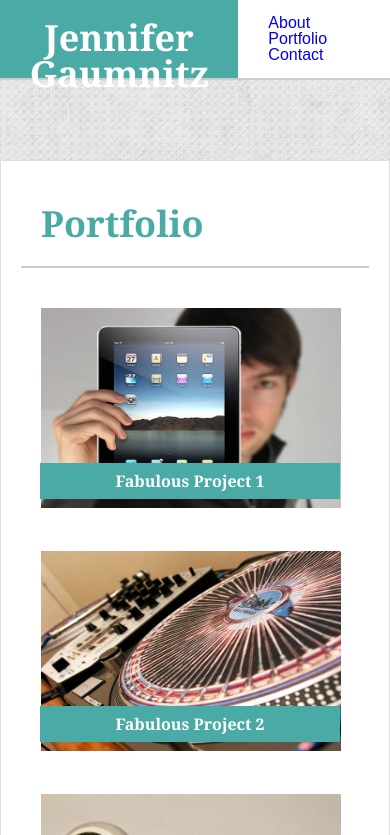
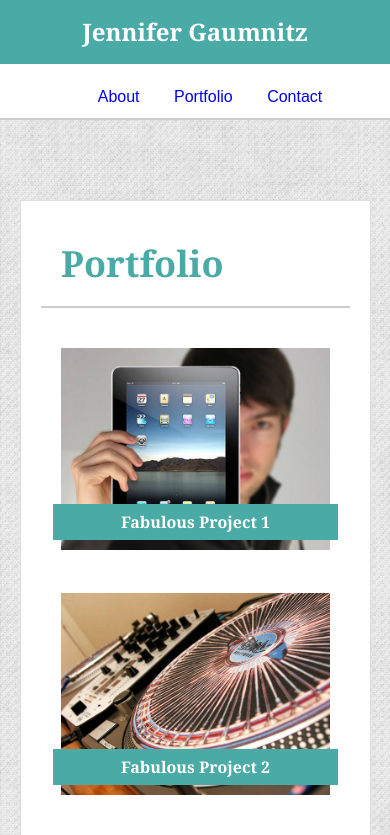
Before and after one commit to JLGaumnitz/Responsive-Portfolio, a plain HTML site: page portfolio.html in a window 390 px wide. Shown: the top 835 px of the page. Drawn offline with Linux system fonts and the light colour scheme.

Commit message:
Added media queries to CSS and validated

```diff
--- a/assets/css/style.css
+++ b/assets/css/style.css
@@ -219,10 +219,118 @@ input[type=text], select, textarea {
 /* Media Queries */  /* @media screen max-widths: 980px, 768px and 640px */
 
 @media screen and (max-width: 980px) {
+  .white-box-on-pattern {
+    width:75%;
+    position: relative;
+    margin-left: 20px;
+  }
+  .myName {
+    margin-left: 10px;
+  }
+  .navLinks {
+    margin-right: 10px;
+  }
 }
 
 @media screen and (max-width: 768px) {
+  .container-in-header {
+    max-width: 768px;
+    height: 100%;
+    margin: 0 auto;
+    display: flex;
+    }
+
+  .white-box-on-pattern {
+    width: 95%;
+    position: relative;
+    margin-right: 20px;
+  }
+  .myName {
+    margin-left: 20px;
+  }
+  .navBar {
+    width: 680px;
+  }
+  .navLinks {
+    margin-right: 0px;
+  }
 }
 
-@media screen and (max-width: 640px) {}
+@media screen and (max-width: 640px) {
+
+/* Header and Navbar repositioned relative to each other*/
+header {
+  position: static;
+  display: block;
+  height: 120px
+  }
+
+.container-in-header {
+  max-width: 100%;
+  height: 100%;
+  margin: 0 auto;
+  display: block;
+  }
+
+.myName {
+  width: 100%;
+  display: block;
+  height: 50%;
+  margin: 0;
+  text-align: center;
+  }
+
+  .myName h1 {
+    font-size: 24px;
+    }
+
+.navBar {
+  display: block;
+  width: 100%;
+  }
+
+.navBar a {
+  margin-top: 30px;
+  text-decoration: none;
 }
+
+.navLinks {
+  display: block;
+  text-align: center;
+  padding-top: 25px;
+}
+
+.white-box-on-pattern {
+  width: 90%;
+  position: relative;
+}
+#bio-image {
+  width:100%;
+  height: 100%;
+  margin-bottom: 20px;
+}
+.portfolio_images {
+  height: 100%;
+  width: 100%;
+}
+
+.text-over-image {
+  position: absolute;
+  z-index: 999;
+  /* margin: 0 auto; */
+  left: 0;
+  right: 0;
+  top: 72%; /* Adjust this value to move the positioned div up and down */
+  left: 4%;
+  text-align: center;
+  width: 92%; /* Set the width of the positioned div */
+  }
+
+  h3 {
+    width: 100%;
+    text-align: center;
+    bottom: 10px;
+    padding: 10px 0;
+   }
+
+}
--- a/portfolio.html
+++ b/portfolio.html
@@ -83,9 +83,7 @@
 <footer class="footer">
     <small>&copy; 2019</small>
     <br>
-    <small>Last updated: September 12, 2019 at 1 PM</small>
-    <br>
-    </p>
+    <small>Last updated: September 13, 2019 at 11:00 PM</small>
 
 </footer>
 
```
Also changed, not shown: contact.html (+1 -3 lines), index.html (+1 -3 lines).
